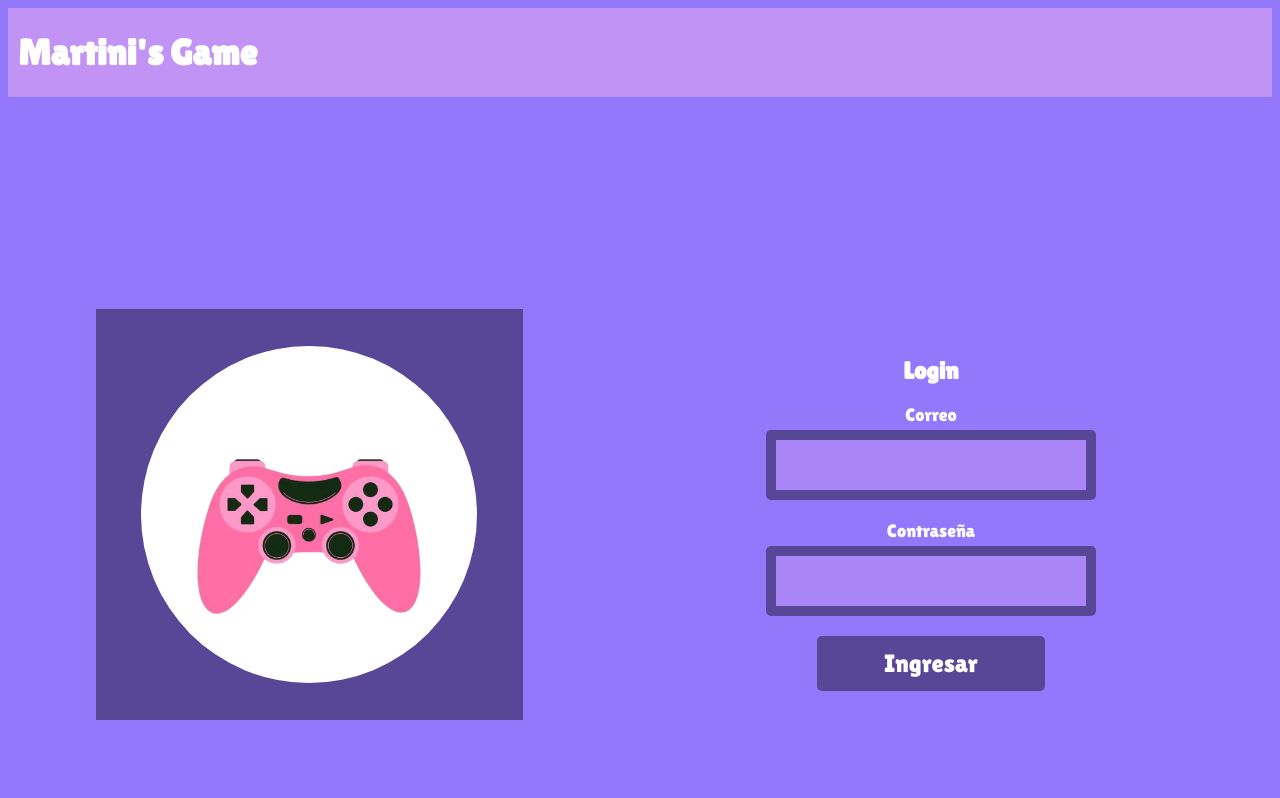
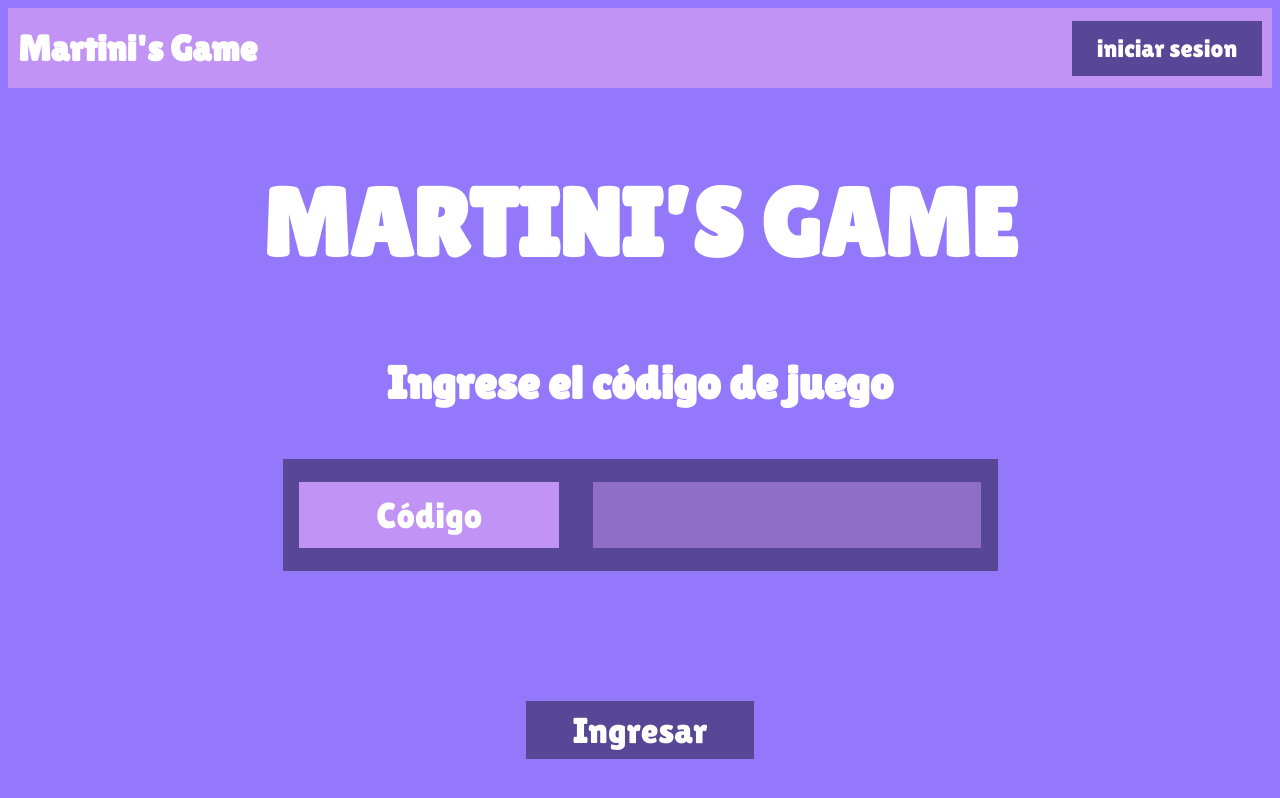
Before and after one commit to fogel98n/juego2025, a plain HTML site: page index.html in a window 1280 px wide. Drawn offline with Linux system fonts and the light colour scheme.

Commit message:
esquema de aplicacion

```diff
--- /dev/null
+++ b/components/inicio.js
@@ -0,0 +1,73 @@
+import { Header } from "./header.js";
+import { Login } from "./login.js";
+import { usuario } from "./usuario.js";
+
+export function inicio() {
+  const contenedor = document.createElement("section");
+  contenedor.className = "inicio";
+
+  const btn_inicioLogin = document.createElement("button");
+  btn_inicioLogin.className = "btn-login";
+  btn_inicioLogin.textContent = "iniciar sesion";
+
+  btn_inicioLogin.addEventListener("click", () => {
+    const panel_login = Login();
+    document.body.innerHTML = "";
+    document.body.appendChild(panel_login);
+  });
+
+  const header = Header();
+  header.className = "inicio-header";
+  header.appendChild(btn_inicioLogin);
+
+  const titulo_inicio = document.createElement("h1");
+  titulo_inicio.className = "titulo-inicio";
+  titulo_inicio.textContent = "MARTINI’S GAME";
+
+  const titulo_codigo = document.createElement("h2");
+  titulo_codigo.className = "titulo-codigo";
+  titulo_codigo.textContent = "Ingrese el código de juego";
+
+  const contenedor_codigo = contenedorCodigo("Código");
+
+  const contenedorbtn = document.createElement("div");
+  contenedorbtn.className = "btn-ingreso-container";
+
+  const btn_ingreso = document.createElement("button");
+  btn_ingreso.className = "btn-ingreso";
+  btn_ingreso.textContent = "Ingresar";
+
+  btn_ingreso.addEventListener("click",()=>{
+     const panel_usuario=usuario()
+     document.body.innerHTML=""
+     document.body.appendChild(panel_usuario)
+  })
+
+  contenedorbtn.appendChild(btn_ingreso);
+
+  contenedor.appendChild(header);
+  contenedor.appendChild(titulo_inicio);
+  contenedor.appendChild(titulo_codigo);
+  contenedor.appendChild(contenedor_codigo);
+  contenedor.appendChild(contenedorbtn);
+
+  return contenedor;
+}
+
+export function contenedorCodigo(textoDiv = "codigo") {
+  const contenedor = document.createElement("div");
+  contenedor.className = "contenedor_codigo";
+
+  const input = document.createElement("input");
+  input.type = "text";
+  input.className = "input-codigo";
+
+  const divBoton = document.createElement("div");
+  divBoton.className = "btn-div";
+  divBoton.textContent = textoDiv;
+
+  contenedor.appendChild(divBoton);
+  contenedor.appendChild(input);
+
+  return contenedor;
+}
--- /dev/null
+++ b/components/usuario.js
@@ -0,0 +1,31 @@
+import { Header } from "./header.js"
+import { contenedorCodigo } from "./inicio.js"
+export function usuario(){
+    const contenedor=document.createElement("section")
+    contenedor.className="contenedor-usuario"
+
+    const panel_usuario=contenedorCodigo("usuario")
+
+
+    const avatar=document.createElement("h2")
+    avatar.className="titulo-avatar"
+    avatar.textContent="Avatar"
+
+    const contenedor_avatar=document.createElement("div")
+    contenedor_avatar.className="contenedor-avatar"
+
+    const contenedor_btn=document.createElement("div")
+    contenedor_btn.className="contenedor-btn"
+
+    const btn_siguiente=document.createElement("button")
+    btn_siguiente.className="btn-siguuiente"
+    btn_siguiente.textContent="Siguiente"
+    contenedor_btn.appendChild(btn_siguiente)
+
+    contenedor.appendChild(Header())
+    contenedor.appendChild(panel_usuario)
+    contenedor.appendChild(avatar)
+    contenedor.appendChild(contenedor_avatar)
+    contenedor.appendChild(contenedor_btn)
+    return contenedor
+}
--- a/config.css
+++ b/config.css
@@ -1,8 +1,14 @@
 body{
     background-color: #9378FC;
+    font-family: 'Lilita One', cursive;
+    color: #fff;
 }
 main{
     display: flex;
     align-items: center;
     justify-content: center;
 }
+button{
+    font-family: 'Lilita One', cursive;
+    border: none;
+}
--- a/index.html
+++ b/index.html
@@ -10,6 +10,8 @@
     <link rel="stylesheet" href="./styles/niveles.css">
     <link rel="stylesheet" href="./styles/lobby.css">
     <link rel="stylesheet" href="./styles/espera.css">
+    <link rel="stylesheet" href="./styles/inicio.css">
+    <link rel="stylesheet" href="./styles/usuario.css">
     <title>Document</title>
 </head>
 <body>
--- a/main.js
+++ b/main.js
@@ -1,5 +1,5 @@
-import { Login } from "./components/login.js"
+import { inicio } from "./components/inicio.js"
 
 const DOM=document.getElementById("root")
 
-DOM.appendChild(Login())
+DOM.appendChild(inicio())
--- /dev/null
+++ b/styles/inicio.css
@@ -0,0 +1,89 @@
+* {
+
+    padding: 0;
+  }
+
+  body {
+    overflow-x: hidden;
+  }
+
+  .inicio {
+    width: 100%;
+    height: auto;
+  }
+
+  .inicio-header {
+    display: flex;
+    align-items: center;
+    justify-content: space-between;
+    width: 100%;
+    height: 80px;
+    font-size: 36px;
+    color: #FFFFFF;
+    background: #C093F5;
+
+
+  }
+
+  .btn-login {
+    width: 190px;
+    height: 55px;
+    background-color: #584796;
+    border: none;
+    color: #FFFFFF;
+    font-family: 'Lilita One', cursive;
+    font-size: 25px;
+    margin-right: 10px;
+  }
+  .titulo-inicio{
+    justify-self: center;
+    font-size: 96px;
+  }
+  .titulo-codigo{
+    justify-self: center;
+    font-size: 46px;
+  }
+  .contenedor_codigo{
+    display: flex;
+    align-items: center;
+    justify-content: space-around;
+    margin-top: 50px;
+    width: 715px;
+    height: 112px;
+    background-color: #584796;
+    justify-self: center;
+  }
+  .btn-div{
+    width: 260px;
+    height: 66px;
+    background-color: #C093F5;
+    display: flex;
+    align-items: center;
+    justify-content: center;
+    font-size: 36px;
+  }
+  .input-codigo{
+    width: 388px;
+    height: 66px;
+    background-color: #C093F585;
+    border: none;
+    outline: none;
+    color: #FFFFFF;
+    text-align: center;
+    font-size: 30px;
+  }
+  .btn-ingreso{
+
+    justify-self: center;
+    width: 228px;
+    height: 58px;
+    background-color: #584796;
+    color: #FFFFFF;
+    border: none;
+    font-family: 'Lilita One', cursive;
+    font-size: 36px;
+  }
+  .btn-ingreso-container{
+    justify-self: center;
+    margin-top: 130px;
+  }
--- a/styles/login.css
+++ b/styles/login.css
@@ -1,7 +1,7 @@
 @import url('https://fonts.googleapis.com/css2?family=Lilita+One&display=swap');
 
 .contenedor-login {
-  width: 1478px;
+  width: 100%;
   height: 903px;
   background-color: #9378FC;
   display: grid;
--- /dev/null
+++ b/styles/usuario.css
@@ -0,0 +1,33 @@
+.contenedor-usuario{
+        display: flex;
+        flex-direction: column;
+        align-items: center;
+        justify-content: flex-start;
+
+
+}
+.titulo-avatar{
+    font-size: 48px;
+    margin-top: 70px;
+}
+.contenedor-avatar{
+    width: 762px;
+    height: 284px;
+    background-color: #584796;
+    justify-self: center;
+}
+.contenedor-btn{
+    display: flex;
+    align-items: center;
+    justify-content: center;
+    justify-self: center;
+}
+.btn-siguuiente{
+    width: 321px;
+    height: 54px;
+    background-color: #584796;
+    color: #fff;
+    margin-top: 30px;
+    border: none;
+    font-size: 36px;
+}
```
